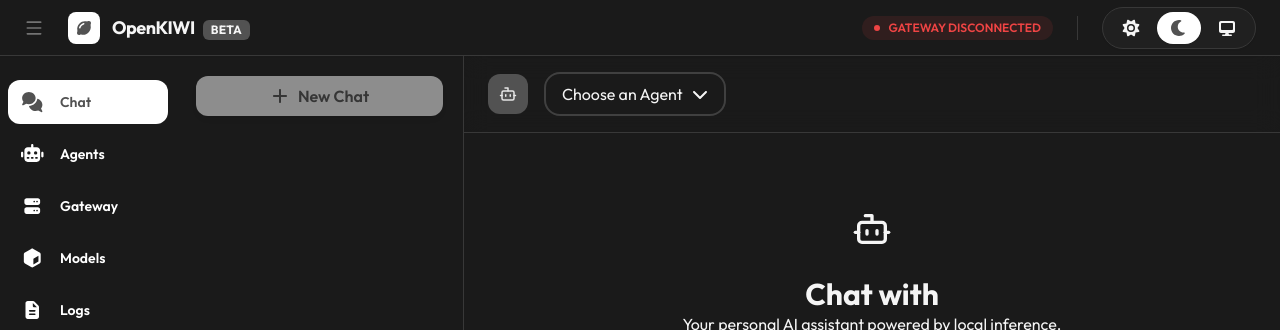
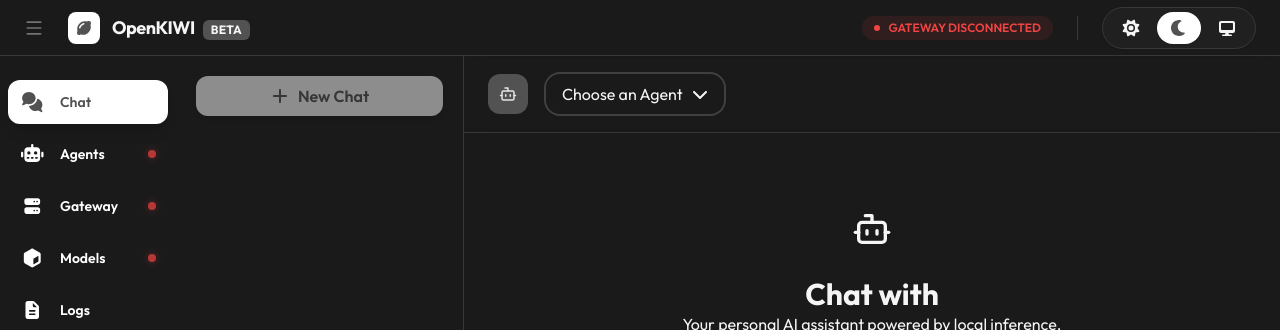
Before and after one commit to chrispyers/openkiwi, a React (Vite) app in the folder ui/: page /chat in a window 1280 px wide. Shown: the top 330 px of the page. Built offline with nearby package versions, Linux system fonts and the light colour scheme.

Commit message:
red dots for agents, gateway, and models when there are issues

```diff
--- a/ui/src/App.tsx
+++ b/ui/src/App.tsx
@@ -875,6 +875,9 @@
           isNavExpanded={isNavExpanded}
           activeView={activeView}
           createNewSession={createNewSession}
+          isGatewayConnected={isGatewayConnected}
+          hasAgents={agents.length > 0}
+          hasModels={(config?.providers?.length ?? 0) > 0}
         />
 
         {/* Secondary Sidebar (Chat Sessions) */}
--- a/ui/src/components/Sidebar.tsx
+++ b/ui/src/components/Sidebar.tsx
@@ -15,17 +15,20 @@
     isNavExpanded: boolean;
     activeView: string;
     createNewSession: () => void;
+    isGatewayConnected: boolean;
+    hasAgents: boolean;
+    hasModels: boolean;
 }
 
-export default function Sidebar({ isNavExpanded, activeView, createNewSession }: SidebarProps) {
+export default function Sidebar({ isNavExpanded, activeView, createNewSession, isGatewayConnected, hasAgents, hasModels }: SidebarProps) {
     const navigate = useNavigate();
     const { theme } = useTheme();
 
     const navItems = [
         { id: 'chat', icon: faComments, label: 'Chat' },
-        { id: 'agents', icon: faRobot, label: 'Agents' },
-        { id: 'gateway', icon: faServer, label: 'Gateway' },
-        { id: 'models', icon: faCube, label: 'Models' },
+        { id: 'agents', icon: faRobot, label: 'Agents', showAlert: !hasAgents },
+        { id: 'gateway', icon: faServer, label: 'Gateway', showAlert: !isGatewayConnected },
+        { id: 'models', icon: faCube, label: 'Models', showAlert: !hasModels },
         { id: 'logs', icon: faFileLines, label: 'Logs' },
         { id: 'settings', icon: faGear, label: 'Settings' },
     ];
@@ -40,19 +43,27 @@
                         navigate('/' + item.id);
                     }}
                     className={`w-[calc(100%-1rem)] mx-2 px-3 py-3 rounded-xl transition-all duration-100 group relative flex items-center gap-4 ${activeView === item.id
-                        ? `bg-accent-primary text-white dark:text-neutral-600`
+                        ? `bg-accent-primary text-white dark:text-neutral-600 shadow-lg shadow-accent-primary/20`
                         : 'text-neutral-600 hover:bg-neutral-200 dark:hover:bg-neutral-800 dark:text-white'
                         }`}
                     title={isNavExpanded ? undefined : item.label}
                 >
-                    <div className={`flex-shrink-0 w-6 flex justify-center`}>
+                    <div className={`flex-shrink-0 w-6 flex justify-center relative`}>
                         <FontAwesomeIcon icon={item.icon} className="text-lg" />
+                        {item.showAlert && !isNavExpanded && (
+                            <div className="absolute -top-1 -right-1 w-2.5 h-2.5 bg-red-500 rounded-full border-2 border-bg-sidebar animate-pulse" />
+                        )}
                     </div>
 
                     {isNavExpanded && (
-                        <span className="text-sm font-semibold whitespace-nowrap animate-in fade-in slide-in-from-left-2 duration-300">
-                            {item.label}
-                        </span>
+                        <div className="flex flex-1 items-center justify-between min-w-0">
+                            <span className="text-sm font-semibold whitespace-nowrap animate-in fade-in slide-in-from-left-2 duration-300 overflow-hidden text-overflow-ellipsis">
+                                {item.label}
+                            </span>
+                            {item.showAlert && (
+                                <div className="w-2 h-2 bg-red-500 rounded-full animate-pulse shadow-[0_0_8px_rgba(239,68,68,0.5)]" />
+                            )}
+                        </div>
                     )}
 
 
```
